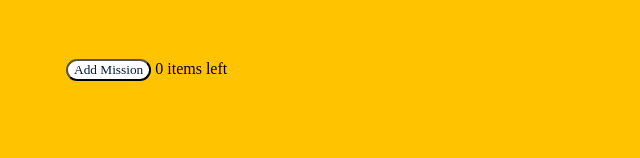
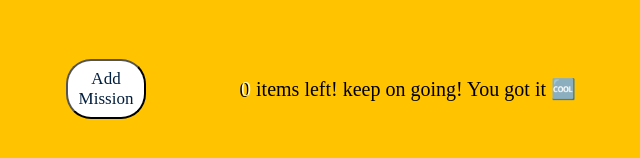
Before and after one commit to Atircharlotte/ToDoThings, a React (Create React App) app: page / in a window 1280 px wide. Shown: the part 620-778 px from the top of the page, without its empty margins (319-959 px from the left). Built offline with nearby package versions, Linux system fonts and the light colour scheme; a web font is replaced by a local one.

Commit message:
fix the left mission bug

```diff
--- a/src/App.css
+++ b/src/App.css
@@ -59,3 +59,19 @@ button:hover {
   margin-top: 25px;
   border-radius: 10px;
 }
+/*footer*/
+.adjust-bar {
+  display: flex;
+  justify-content: space-between;
+  font-size: 20px;
+  align-items: center;
+}
+.adjust-bar > button {
+  width: 80px;
+  height: 60px;
+  font-size: 17px;
+}
+.encourage > span {
+  color: lightgoldenrodyellow;
+  text-shadow: -1.5px 1px 0px black;
+}
--- a/src/components/Form.js
+++ b/src/components/Form.js
@@ -2,10 +2,12 @@ import React from 'react';
 
 let nextId = 0;
 export default function Form() {
-  const [things, setThings] = React.useState('');
-  const [toDos, setToDos] = React.useState([]);
-  const [left, setLeft] = React.useState(false);
+  const [things, setThings] = React.useState(''); //the words that users typed in
+  const [toDos, setToDos] = React.useState([]); //contain all missions
+  const [complete, setComplete] = React.useState(false); //whether is completed
 
+  //count how many missions are left
+  const leftMisstion = toDos.filter((t) => t.complete === false).length;
   return (
     <form
       className="to-do-things"
@@ -29,7 +31,18 @@ export default function Form() {
               name="myCheckbox"
               defaultChecked={false}
               onClick={() => {
-                setLeft((left) => !left);
+                const newList = toDos.map((t) => {
+                  if (t.id === toDo.id) {
+                    return {
+                      ...t,
+                      complete: !t.complete,
+                    };
+                  } else {
+                    return t;
+                  }
+                });
+                setToDos(newList);
+                console.log(toDos);
               }}
             />{' '}
             {toDo.thing}
@@ -47,7 +60,7 @@ export default function Form() {
 
       <br />
       <br />
-      <label className="adjust-bar">
+      <div className="adjust-bar">
         <button
           onClick={() => {
             if (!things) {
@@ -55,14 +68,19 @@ export default function Form() {
             } else {
               setThings('');
               alert('Add sucessfully!');
-              setToDos([...toDos, { id: nextId++, thing: things }]);
+              setToDos([
+                ...toDos,
+                { id: nextId++, thing: things, complete: complete },
+              ]);
             }
           }}
         >
           Add Mission
         </button>{' '}
-        {!left && toDos.length} items left
-      </label>
+        <div className="encourage">
+          <span>{leftMisstion}</span> items left! keep on going! You got it 🆒
+        </div>
+      </div>
     </form>
   );
 }
```
